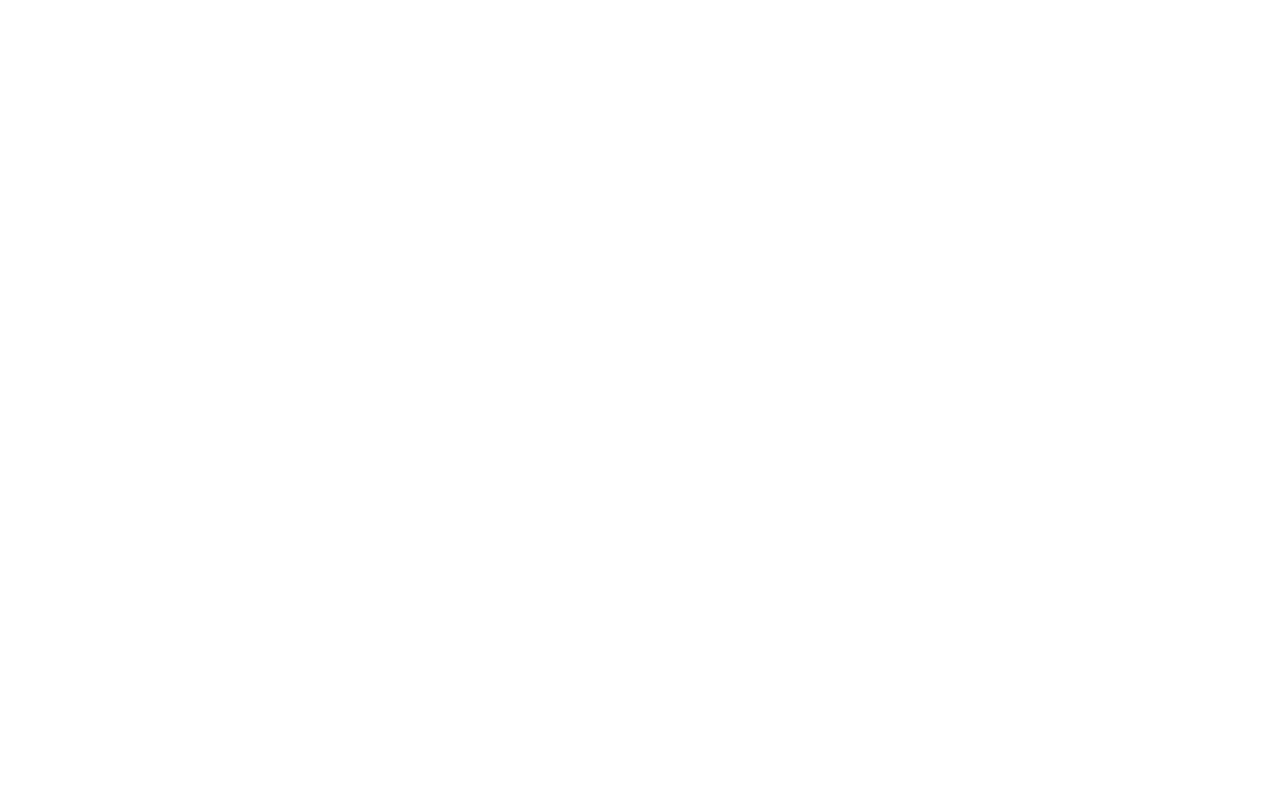
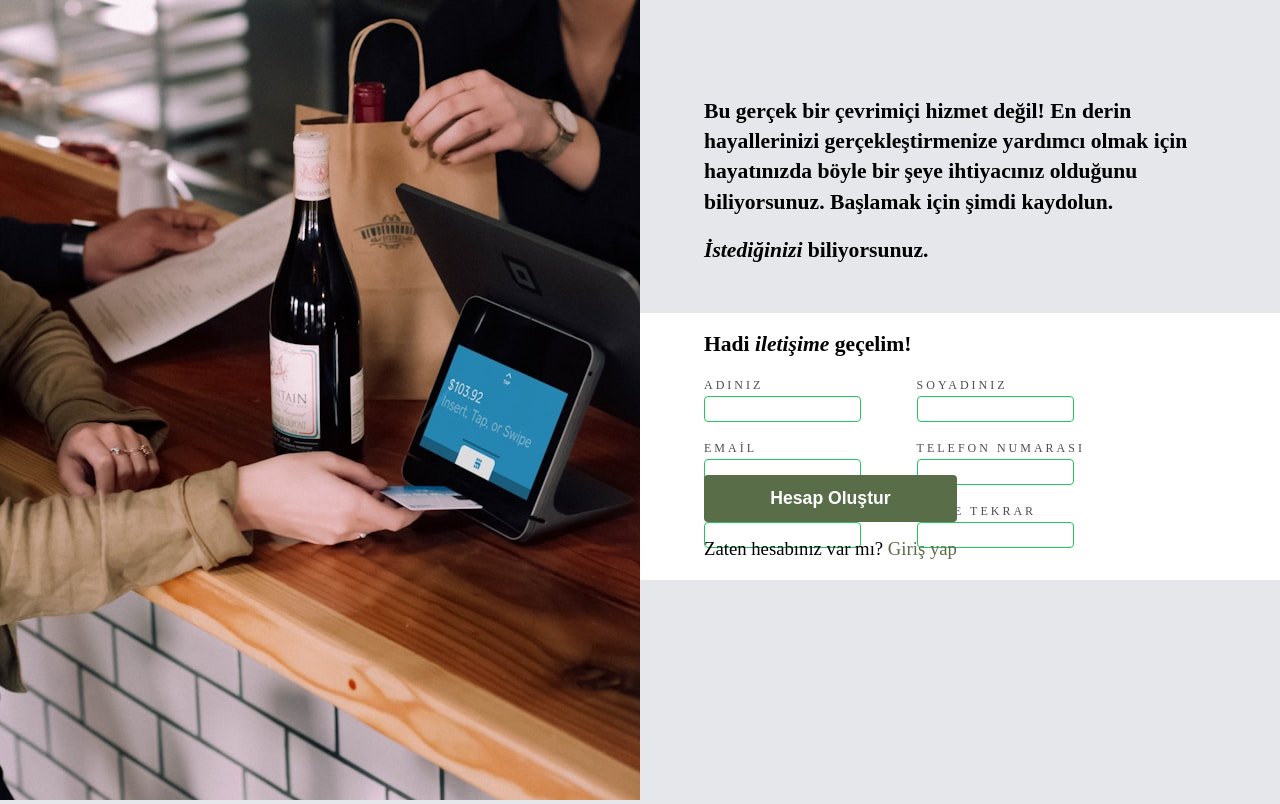
Before and after one commit to umutakinc/Kay-t-Formu, a plain HTML site: page index.html in a window 1280 px wide. Drawn offline with Linux system fonts and the light colour scheme.

Commit message:
Masaüstü görünümü tamamlandı.

```diff
--- a/index.html
+++ b/index.html
@@ -0,0 +1,67 @@
+<!DOCTYPE html>
+<html lang="tr">
+<head>
+    <meta charset="UTF-8">
+    <meta name="viewport" content="width=device-width, initial-scale=1.0">
+    <title>Kayıt Formu</title>
+    <link rel="stylesheet" href="style.css">
+</head>
+<body>
+    <main>
+        <section class="image">
+            <img src="/img/restaurant_pay.jpg" alt="Restaurantta ödeme esnasında çekilmiş fotoğraf">
+        </section>
+
+        <section class="content">
+
+            <div class="content-header">
+                <h3>Bu gerçek bir çevrimiçi hizmet değil! En derin hayallerinizi gerçekleştirmenize yardımcı olmak için hayatınızda böyle bir şeye ihtiyacınız olduğunu biliyorsunuz. Başlamak için şimdi kaydolun.</h3>
+                <br>
+                <h3><span class="italic">İstediğinizi</span> biliyorsunuz.</h3>
+            </div>
+
+            <div class="content-body">
+                <h3>Hadi <span class="italic">iletişime</span> geçelim!</h3>
+
+                <form action="" method="post" autocomplete="off">
+                    <div class="form-group">
+                        <label for="name">Adınız</label>
+                        <input type="text" name="name" id="name">
+                    </div>
+
+                    <div class="form-group">
+                        <label for="lastName">Soyadınız</label>
+                        <input type="text" name="lastName" id="lastName">
+                    </div>
+
+                    <div class="form-group">
+                        <label for="email">Email</label>
+                        <input type="email" name="email" id="email">
+                    </div>
+
+                    <div class="form-group">
+                        <label for="phone">Telefon Numarası</label>
+                        <input type="text" name="phone" id="phone">
+                    </div>
+
+                    <div class="form-group">
+                        <label for="password">Şifre</label>
+                        <input type="password" name="password" id="password">
+                    </div>
+
+                    <div class="form-group">
+                        <label for="confirmPassword">Şifre Tekrar</label>
+                        <input type="password" name="confirmPassword" id="confirmPassword">
+                    </div>
+
+                    <div class="content-body-foot">
+                        <button type="submit">Hesap Oluştur</button>
+
+                        <p>Zaten hesabınız var mı? <a href="#" class="khaki-green">Giriş yap</a></p>
+                    </div>
+                </form>
+            </div>
+        </section>
+    </main>
+</body>
+</html>
--- a/style.css
+++ b/style.css
@@ -1,6 +1,134 @@
 :root {
     --khaki-green: #596D48;
     --light-gray: #E5E7EB;
+    --dark-gray: #4E4E4E;
     --error-red: #EF4444;
     --success-green: #22C55E;
+
+    --space-1: 1rem;
+    --space-3: 3rem;
+    --space-4: 4rem;
+    --space-6: 6rem;
 }
+
+* {
+    margin: 0;
+    padding: 0;
+    box-sizing: border-box;
+    outline: none;
+    text-decoration: none;
+}
+
+body {
+    background-color: var(--light-gray);
+    font-family: 'Times NeW Roman', Courier, monospace;
+}
+
+main {
+    display: flex;
+    overflow: hidden;
+}
+
+h3 {
+    font-size: 1.35rem;
+    line-height: 1.4;
+}
+
+p {
+    font-size: 1.17rem;
+}
+
+.italic {
+    font-style: italic;
+}
+
+.image img{
+    max-height: 100vh;
+    height: 100%;
+    width: 50vw;
+    object-fit: cover;
+}
+
+.content-header {
+    margin-top: var(--space-6);
+    margin-bottom: var(--space-3);
+    padding-left: var(--space-4);
+    padding-right: var(--space-4);
+}
+
+.content-body {
+    background-color: #fff;
+    padding: var(--space-1) var(--space-4);
+}
+
+.content-body > form {
+    padding-top: var(--space-1);
+    padding-bottom: var(--space-1);
+    max-width: 80%;
+    display: flex;
+    gap: 1rem;
+    flex-wrap: wrap;
+}
+
+.form-group {
+    width: 48%;
+}
+
+label {
+    color: var(--dark-gray);
+    text-transform: uppercase;
+    font-size: .75rem;
+    font-weight: 500;
+    letter-spacing: 3px;
+}
+
+input {
+    display: block;
+    width: 80%;
+    height: 26px;
+    margin-top: 3px;
+    border: 1px solid var(--light-gray);
+    border-radius: .25rem;
+    padding-left: .5rem;
+}
+
+input:focus {
+    border-color: #000;
+}
+
+input:valid {
+    border-color: var(--success-green);
+}
+
+input:invalid {
+    border-color: var(--error-red);
+}
+
+.content-body-foot {
+    position: absolute;
+    bottom: 30%;
+}
+
+button[type="submit"] {
+    padding-top: .75rem;
+    padding-bottom: .75rem;
+    width: 100%;
+    background-color: var(--khaki-green);
+    border: 1px solid transparent;
+    border-radius: .25rem;
+    color: #fff;
+    margin-bottom: var(--space-1);
+    font-size: 1.1rem;
+    font-weight: 600;
+    transition: opacity .2s;
+}
+
+button[type="submit"]:hover,
+button[type="submit"]:focus {
+    cursor: pointer;
+    opacity: .9;
+}
+
+.khaki-green {
+    color: var(--khaki-green);
+}
```
